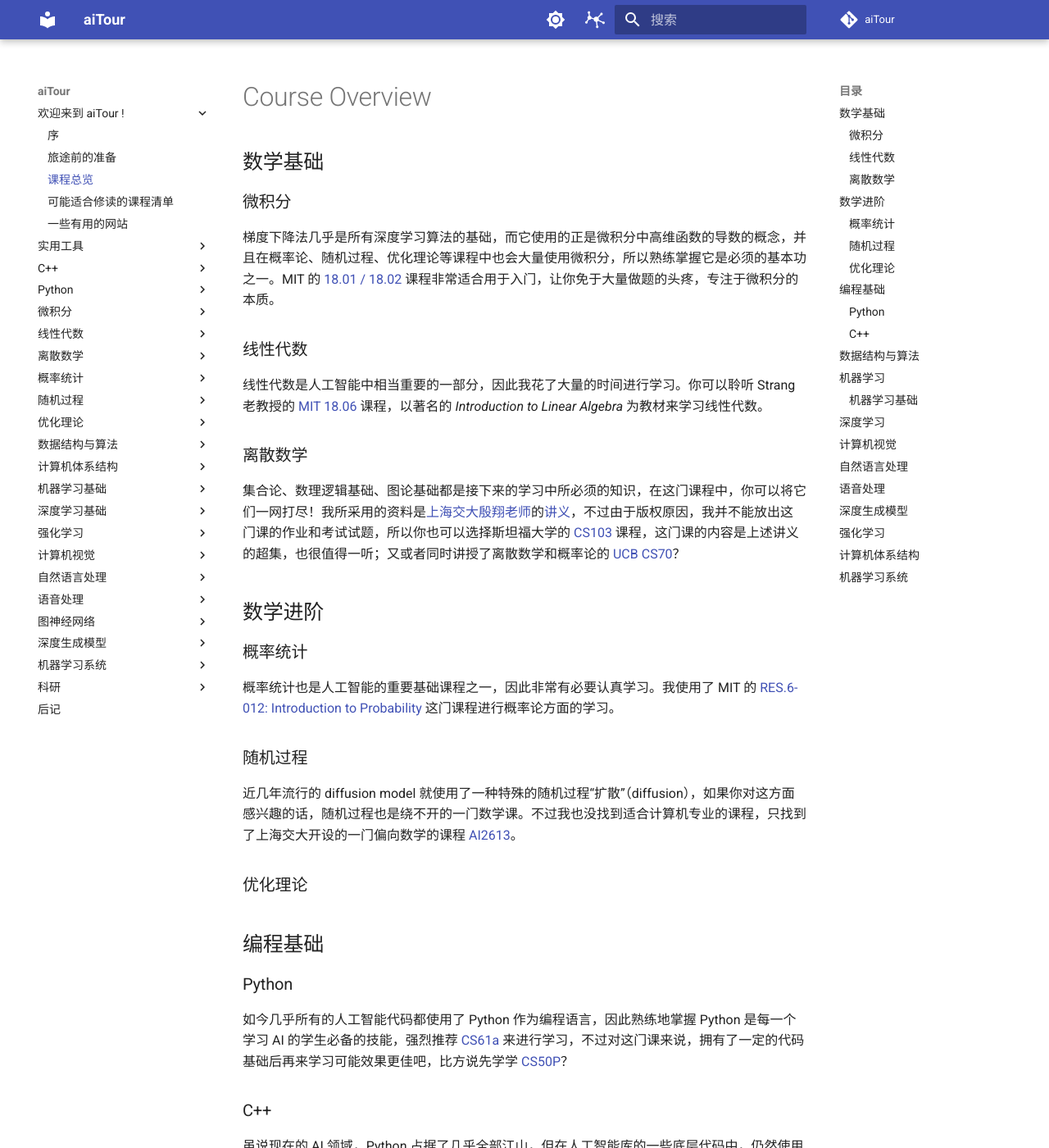
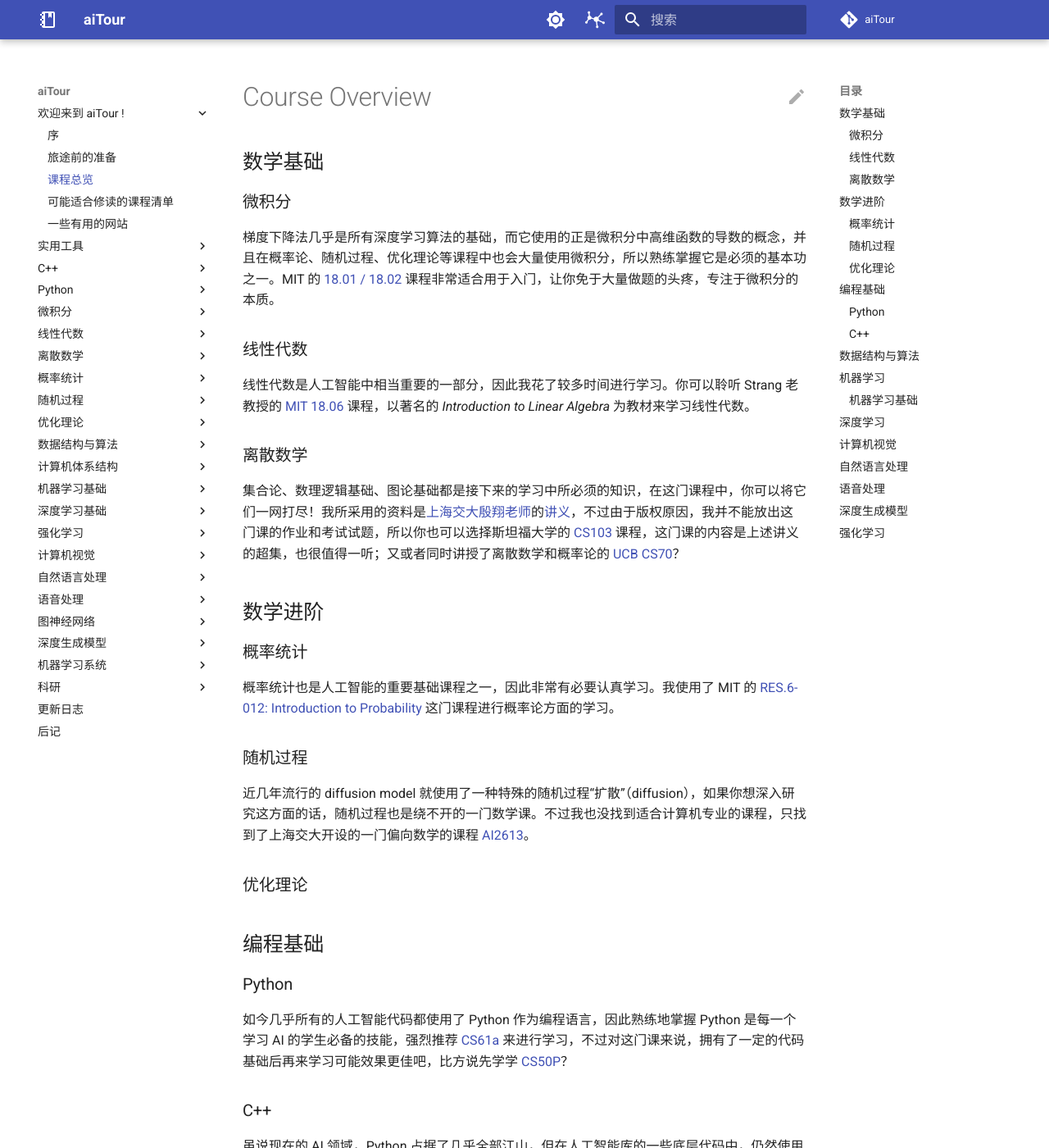
Before and after one commit to KinnariyaMamaTanha/aiTour, an MkDocs documentation site: the page built from docs/overview/course-overview.md, in a window 1280 px wide and 1400 px high. Shown: the whole window at 82% size. Built offline with MkDocs 1.6.1 and Material for MkDocs 9.7.7, drawn with Linux system fonts in a browser that asks for light colours; comment, search, counter and statistics services are not loaded; some of the changed text lies outside the part shown.

Commit message:
Add changelog, tools/pytorch

```diff
--- a/docs/overview/course-overview.md
+++ b/docs/overview/course-overview.md
@@ -8,7 +8,7 @@
 
 ### 线性代数
 
-线性代数是人工智能中相当重要的一部分，因此我花了大量的时间进行学习。你可以聆听 Strang 老教授的 [MIT 18.06](../linear-algebra/MIT18.06.md) 课程，以著名的 *Introduction to Linear Algebra* 为教材来学习线性代数。
+线性代数是人工智能中相当重要的一部分，因此我花了较多时间进行学习。你可以聆听 Strang 老教授的 [MIT 18.06](../linear-algebra/MIT18.06.md) 课程，以著名的 *Introduction to Linear Algebra* 为教材来学习线性代数。
 
 ### 离散数学
 
@@ -22,7 +22,7 @@
 
 ### 随机过程
 
-近几年流行的 diffusion model 就使用了一种特殊的随机过程“扩散”（diffusion），如果你对这方面感兴趣的话，随机过程也是绕不开的一门数学课。不过我也没找到适合计算机专业的课程，只找到了上海交大开设的一门偏向数学的课程 [AI2613](../stochastic-processes/AI2613.md)。
+近几年流行的 diffusion model 就使用了一种特殊的随机过程“扩散”（diffusion），如果你想深入研究这方面的话，随机过程也是绕不开的一门数学课。不过我也没找到适合计算机专业的课程，只找到了上海交大开设的一门偏向数学的课程 [AI2613](../stochastic-processes/AI2613.md)。
 
 ### 优化理论
 
@@ -34,7 +34,7 @@
 
 ### C++
 
-虽说现在的 AI 领域，Python 占据了几乎全部江山，但在人工智能库的一些底层代码中，仍然使用的是 C 或 C++ 语言（以提高运行速度，例如 Pytorch 的底层代码就是由 C++ 实现），因此也需要进行 C 和 C++ 的学习。斯坦福大学的 [CS106B](../c++/CS106B.md) 是一个比较好的选择。
+虽说现在的 AI 领域，Python 占据了几乎全部江山，但在人工智能库的一些底层代码中，仍然使用的是 C 或 C++ 语言（以提高运行速度，例如 Pytorch 的底层代码就是由 C++ 实现），因此也需要进行 C 和 C++ 的学习。如果你想从事 AI infra 相关的工作的话，也需要学习一下这两门语言。斯坦福大学的 [CS106B](../c++/CS106B.md) 是一个比较好的选择，而 C 语言则可以在 [CS61c](../computer-architecture/CS61c.md) 中进行学习。
 
 ## 数据结构与算法
 
@@ -48,7 +48,7 @@
 
 ## 深度学习
 
-这几年深度学习如火如荼，以至于提到人工智能大家就会想到深度学习。你可以选择学习 [Stanford CS230](../deep-learning/CS230.md)，[李宏毅机器学习](../deep-learning/李宏毅机器学习.md)或者[动手学深度学习](../deep-learning/dive-into-deep-learning.md)这几门课程来进行入门。另外，我在大一下学期加入了实验室进行学习，师兄们为我推荐了许多深度学习相关的博客、教程。我将这些内容整理后梳理出了一条独特的深度学习入门路线，也许并不适合所有同学，故仅仅作为一个参考。
+这几年深度学习如火如荼，以至于提到人工智能大家就会想到深度学习。你可以选择学习 [Stanford CS230](../deep-learning/CS230.md)，[李宏毅机器学习](../deep-learning/李宏毅机器学习.md)或者[动手学深度学习](../deep-learning/dive-into-deep-learning.md)这几门课程来进行入门。前两门课程偏重与理论，而动手学深度学习则更偏向于代码层面的应用。
 
 ## 计算机视觉
 
@@ -60,10 +60,12 @@
 
 ## 语音处理
 
+想要为自己设计一个专属的变音器吗？想“克隆”你喜欢的明星/二次元角色的声线来生成一些有趣的对话吗？想要做出自己的 AI 翻唱吗？学习语音处理就可以（部分）实现你的愿望。
+
 ## 深度生成模型
+
+这两年引人注目的 AI 绘画生成，以及 ChatGPT 都是生成式模型的应用，它们带来的震撼也是大家有目共睹的。你可以通过学习 [CS236](../deep-generative-model/CS236.md) 这门课程了解它们的理论基础，特别是不同模型之间的来龙去脉。不过必要的代码练习也是必需的，建议在 GitHub 上寻找源码实现进行学习。
 
 ## 强化学习
 
-## 计算机体系结构
-
-## 机器学习系统
+AlphaGo 在围棋方面打败了围棋世界冠军，表明在一些任务上强化学习（RL）可以达到媲美甚至超越人类的水平。当然强化学习不止可以用来下围棋，你还可以用它来玩一些 MOBA 类游戏（例如 DOTA）以及沙盒游戏（例如 Ninecraft）。UCB 的 [CS285](../reinforcement-learning/CS285.md) 提供了一个很好的 RL 教程，而[西湖大学的公开课程](../reinforcement-learning/mathematical-for-rl.md) 则会向你介绍 RL 的基本数学原理。
--- a/mkdocs.yml
+++ b/mkdocs.yml
@@ -5,6 +5,7 @@
   AI学习之旅
 repo_url: https://github.com/KinnariyaMamaTanha/aiTour/
 repo_name: aiTour
+edit_uri: tree/main/docs
 
 theme:
   name: material
@@ -16,13 +17,14 @@
     - navigation.tracking
     - navigation.top
     - navigation.path
-    - navigation.instant
-    - navigation.instant.prefetch
-    - navigation.instant.progress
+    # - navigation.instant # This will cause LaTeX render fail at the first try.
+    # - navigation.instant.prefetch
+    # - navigation.instant.progress
     - search.highlight
     - search.share
     - search.suggest
     - content.code.annotate
+    - content.action.edit
 
   palette:
     # Dark mode
@@ -51,7 +53,9 @@
   favicon: images/logo.jpg
 
   icon:
+    logo: material/notebook-outline
     repo: fontawesome/brands/git-alt
+    edit: material/pencil
 
   static_templates:
     - 404.html
@@ -65,6 +69,7 @@
     - 一些有用的网站: tools/useful-websites.md
   - 实用工具:
     - Magic: tools/Magic.md
+    - Pytorch: tools/Pytorch.md
     - Git: tools/Git.md
     - Vim: tools/Vim.md
     - Conda: tools/Conda.md
@@ -126,11 +131,15 @@
     - "CMU 10-414: Deep Learning System": deep-learning-system/CMU-10-414.md
   - 科研:
     - "GAMES 003: 科研基本素养": research/GAMES003.md
+  - 更新日志: changelog.md
   - 后记: afterword.md
 
 plugins:
   - search
-  - git-revision-date-localized
+  - changelog
+  - git-revision-date-localized:
+      timezone: Asia/Shanghai
+      locale: zh
   - obsidian-interactive-graph
   - git-authors:
       show_contribution: true
@@ -147,6 +156,10 @@
       link: mailto:2823324228@qq.com
 
 markdown_extensions:
+  - toc:
+      permalink: true
+      toc_depth: 4
+  - meta
   - attr_list
   - md_in_html
   - footnotes
@@ -155,6 +168,9 @@
   - pymdownx.details
   - pymdownx.superfences
   - tables
+  - pymdownx.emoji:
+      emoji_index: !!python/name:material.extensions.emoji.twemoji
+      emoji_generator: !!python/name:material.extensions.emoji.to_svg
   - pymdownx.arithmatex:  # latex支持
       generic: true
   - pymdownx.highlight: # 代码块高亮
@@ -179,5 +195,6 @@
   - assets/stylesheets/interactive_graph.css
   - assets/stylesheets/link.css
   - assets/stylesheets/customize.css
+  - assets/stylesheets/changelog.css
 
 copyright: Copyright &copy; 2024 - present KinnariyaMamaTanha
--- /dev/null
+++ b/overrides/assets/stylesheets/changelog.css
@@ -0,0 +1,32 @@
+.timeline-card {
+    position: relative;
+    display: -ms-flexbox;
+    display: flex;
+    -ms-flex-direction: column;
+    flex-direction: column;
+    min-width: 0;
+    word-wrap: break-word;
+    background-color: #F1F0E8;
+    background-clip: border-box;
+    border-radius: .25rem;
+    padding-top: 10px;
+    padding-bottom: 10px;
+    padding-left: 15px;
+    padding-right: 10px;
+}
+.timeline-content::before {
+    content: "";
+    position: absolute;
+    width: 20px;
+    height: 20px;
+    transform: rotate(45deg);
+    background-color: #E5E1DA;
+    left: -10px;
+    top: calc(50% - 10px);
+}
+.changelog-type-bugfix {
+    background-color: #c63f94b0;
+}
+.changelog-type-bugfix::before {
+    content: "问题修复";
+}
```
Also changed, not shown: README.md (+1 -0 lines), docs/changelog.md (added, +13 -0 lines), docs/changelog.yml (added, +14 -0 lines), docs/index.md (+21 -4 lines), docs/preparations.md (+1 -1 lines), docs/tools/Pytorch.md (added, +11 -0 lines), docs/tools/useful-websites.md (+2 -3 lines).
